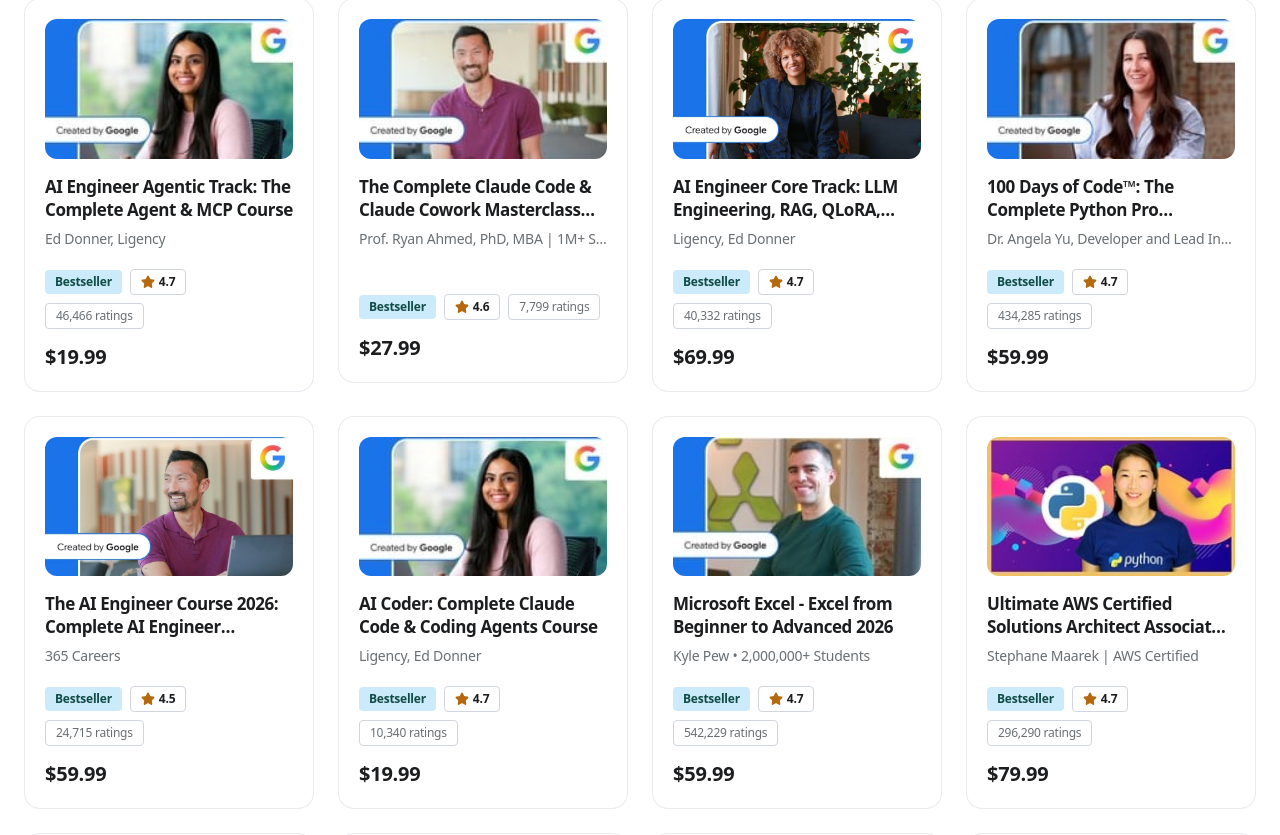
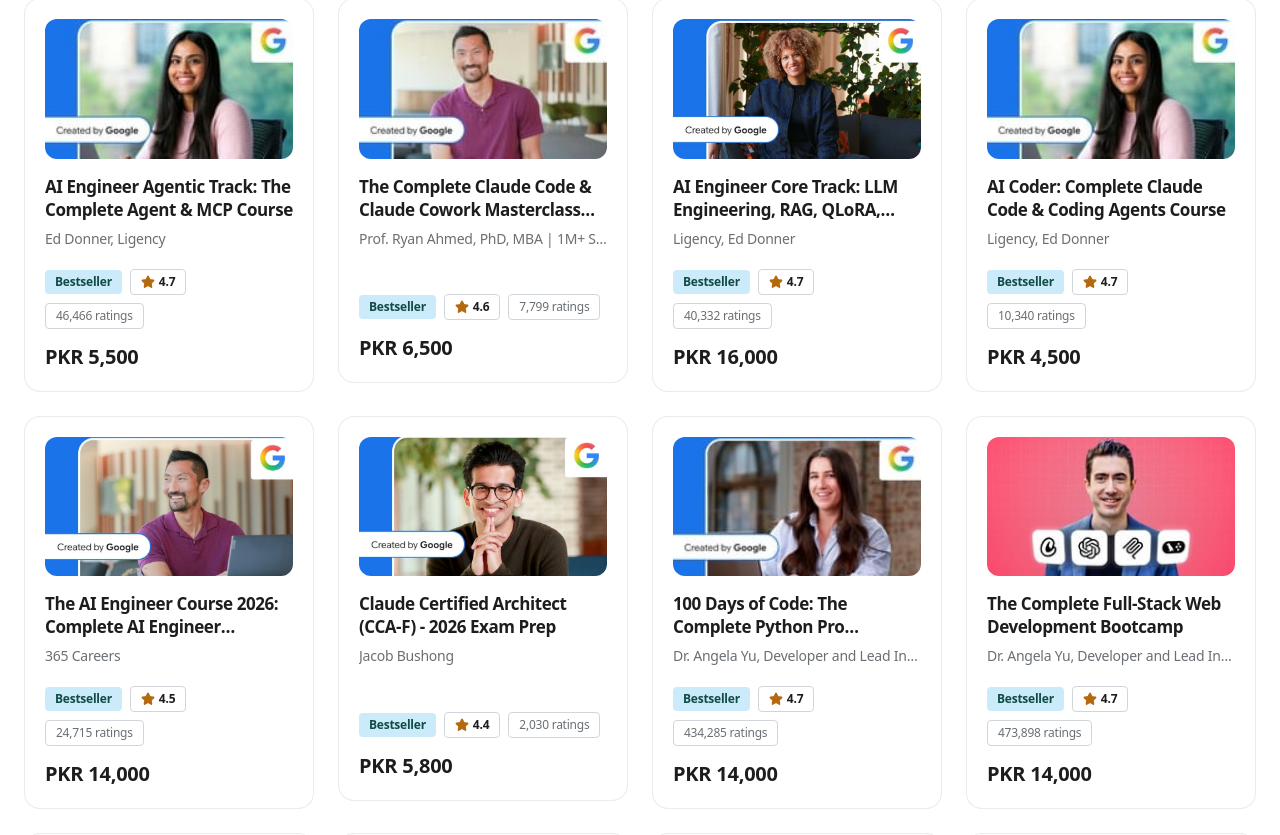
Before and after one commit to techbyrayyan/blank-slate-ins, a Next.js app: page / in a window 1280 px wide. Shown: the part 1323-2158 px from the top of the page. Built offline with nearby package versions, Linux system fonts and the light colour scheme.

Commit message:
Fix hydration mismatch and clean up shared courses data

```diff
--- a/src/app/layout.js
+++ b/src/app/layout.js
@@ -61,8 +61,9 @@ export default function RootLayout({ children }) {
     <html
       lang="en"
       className={`${geistSans.variable} ${geistMono.variable} h-full antialiased scroll-smooth`}
+      suppressHydrationWarning
     >
-      <body className="min-h-full flex flex-col font-sans bg-white text-[#1F2328]">
+      <body className="min-h-full flex flex-col font-sans bg-white text-[#1F2328]" suppressHydrationWarning>
         <div id="google_translate_element" style={{ display: "none" }} />
         {children}
         <Script id="google-translate-init" strategy="afterInteractive">
--- a/src/components/CustomCursor.js
+++ b/src/components/CustomCursor.js
@@ -6,9 +6,11 @@ import { motion } from "framer-motion";
 export default function CustomCursor() {
   const [mousePosition, setMousePosition] = useState({ x: -100, y: -100 });
   const [cursorMode, setCursorMode] = useState("default"); // "default" | "explore" | "view" | "button"
+  const [mounted, setMounted] = useState(false);
   const [isMobile, setIsMobile] = useState(true);
 
   useEffect(() => {
+    setMounted(true);
     const checkMobile = () => {
       const isTouch = window.matchMedia("(pointer: coarse)").matches || window.innerWidth < 1024;
       setIsMobile(isTouch);
@@ -36,7 +38,7 @@ export default function CustomCursor() {
     };
   }, []);
 
-  if (isMobile) return null;
+  if (!mounted || isMobile) return null;
 
   const cursorVariants = {
     default: {
@@ -44,9 +46,9 @@ export default function CustomCursor() {
       height: 10,
       x: mousePosition.x - 5,
       y: mousePosition.y - 5,
-      backgroundColor: "#B81134",
+      backgroundColor: "#1D4ED8",
       borderRadius: "9999px",
-      boxShadow: "0 0 12px rgba(184, 17, 52, 0.8)",
+      boxShadow: "0 0 12px rgba(29, 78, 216, 0.8)",
       transition: { type: "spring", damping: 30, stiffness: 400, mass: 0.1 },
     },
     explore: {
@@ -55,9 +57,9 @@ export default function CustomCursor() {
       x: mousePosition.x - 40,
       y: mousePosition.y - 40,
       backgroundColor: "#0D0D12",
-      border: "1px solid rgba(184, 17, 52, 0.6)",
+      border: "1px solid rgba(29, 78, 216, 0.6)",
       borderRadius: "9999px",
-      boxShadow: "0 0 20px rgba(184, 17, 52, 0.4)",
+      boxShadow: "0 0 20px rgba(29, 78, 216, 0.4)",
       transition: { type: "spring", damping: 25, stiffness: 350, mass: 0.2 },
     },
     view: {
@@ -68,7 +70,7 @@ export default function CustomCursor() {
       backgroundColor: "#0D0D12",
       border: "1px solid rgba(255, 255, 255, 0.3)",
       borderRadius: "9999px",
-      boxShadow: "0 0 20px rgba(184, 17, 52, 0.3)",
+      boxShadow: "0 0 20px rgba(29, 78, 216, 0.3)",
       transition: { type: "spring", damping: 25, stiffness: 350, mass: 0.2 },
     },
     button: {
@@ -76,8 +78,8 @@ export default function CustomCursor() {
       height: 32,
       x: mousePosition.x - 16,
       y: mousePosition.y - 16,
-      backgroundColor: "rgba(184, 17, 52, 0.3)",
-      border: "1px solid #FF2A4D",
+      backgroundColor: "rgba(29, 78, 216, 0.3)",
+      border: "1px solid #3B82F6",
       borderRadius: "9999px",
       transition: { type: "spring", damping: 28, stiffness: 380, mass: 0.15 },
     },
@@ -90,7 +92,7 @@ export default function CustomCursor() {
       animate={cursorMode}
     >
       {cursorMode === "explore" && <span className="text-[#FFFFFF]">EXPLORE</span>}
-      {cursorMode === "view" && <span className="text-[#FF2A4D]">VIEW</span>}
+      {cursorMode === "view" && <span className="text-[#60A5FA]">VIEW</span>}
     </motion.div>
   );
 }
--- a/src/components/InteractiveProgramExplorer.js
+++ b/src/components/InteractiveProgramExplorer.js
@@ -2,263 +2,10 @@
 
 import Link from "next/link";
 import CourseCard from "./CourseCard";
-
-const trendingCourses12 = [
-  {
-    id: 1,
-    title: "AI Engineer Agentic Track: The Complete Agent & MCP Course",
-    author: "Ed Donner, Ligency",
-    image: "/6969213_4dde_2.jpg",
-    badge: "Bestseller",
-    badgeType: "bestseller",
-    rating: "4.7",
-    ratingCount: "46,466 ratings",
-    price: "$19.99",
-    updated: "July 2026",
-    hours: "21 total hours",
-    level: "Intermediate",
-    description: "Master AI Agents in 30 days: build 8 real-world projects with OpenAI Agents SDK, CrewAI, LangGraph, AutoGen and MCP.",
-    bullets: [
-      "Build and deploy your own AI Agent as a Career Digital Twin",
-      "SDR Agent: create Sales Representatives that send professional emails",
-      "Deep Research Agent: a team of Agents carrying out extensive research",
-      "Master MCP protocol to connect AI agents to real-world tools",
-    ],
-  },
-  {
-    id: 2,
-    title: "The Complete Claude Code & Claude Cowork Masterclass [2026]",
-    author: "Prof. Ryan Ahmed, PhD, MBA | 1M+ Students",
-    image: "/6969205_19aa_3.jpg",
-    badge: "Bestseller",
-    badgeType: "bestseller",
-    rating: "4.6",
-    ratingCount: "7,799 ratings",
-    price: "$27.99",
-    updated: "August 2026",
-    hours: "18 total hours",
-    level: "All Levels",
-    description: "Master Claude Code and Claude Cowork to automate your entire software development workflow with AI.",
-    bullets: [
-      "Use Claude Code to build full-stack apps from scratch with prompts",
-      "Automate code reviews, testing, and deployment with Claude",
-      "Build real-world SaaS products using Claude Cowork collaboration",
-      "Master advanced prompting techniques for software engineering",
-    ],
-  },
-  {
-    id: 3,
-    title: "AI Engineer Core Track: LLM Engineering, RAG, QLoRA, Agents",
-    author: "Ligency, Ed Donner",
-    image: "/6969199_31c3_4.jpg",
-    badge: "Bestseller",
-    badgeType: "bestseller",
-    rating: "4.7",
-    ratingCount: "40,332 ratings",
-    price: "$69.99",
-    updated: "June 2026",
-    hours: "35 total hours",
-    level: "Intermediate",
-    description: "Go deep into LLM Engineering: build RAG pipelines, fine-tune models with QLoRA, and deploy production AI agents.",
-    bullets: [
-      "Build end-to-end RAG systems with LangChain and vector databases",
-      "Fine-tune open-source LLMs using QLoRA on your own data",
-      "Deploy AI agents with memory, tools, and multi-step reasoning",
-      "Master embeddings, chunking strategies, and retrieval optimization",
-    ],
-  },
-  {
-    id: 4,
-    title: "100 Days of Code™: The Complete Python Pro Bootcamp",
-    author: "Dr. Angela Yu, Developer and Lead Instructor",
-    image: "/6969223_f9ac_3.jpg",
-    badge: "Bestseller",
-    badgeType: "bestseller",
-    rating: "4.7",
-    ratingCount: "434,285 ratings",
-    price: "$59.99",
-    updated: "May 2026",
-    hours: "60 total hours",
-    level: "Beginner",
-    description: "Master Python by building 100 projects in 100 days. Learn data science, automation, web development, and more.",
-    bullets: [
-      "Build 100 unique projects from games to data visualizations",
-      "Learn web scraping, automation, and API integration",
-      "Create Flask web apps and deploy them to the cloud",
-      "Master data science with Pandas, NumPy, and Matplotlib",
-    ],
-  },
-  {
-    id: 5,
-    title: "The AI Engineer Course 2026: Complete AI Engineer Bootcamp",
-    author: "365 Careers",
-    image: "/6969217_3976_3.jpg",
-    badge: "Bestseller",
-    badgeType: "bestseller",
-    rating: "4.5",
-    ratingCount: "24,715 ratings",
-    price: "$59.99",
-    updated: "July 2026",
-    hours: "28 total hours",
-    level: "All Levels",
-    description: "Become a job-ready AI Engineer. Learn the full AI engineering stack from APIs to deployment.",
-    bullets: [
-      "Work with OpenAI, Anthropic, and open-source model APIs",
-      "Build and deploy RAG chatbots for real business use cases",
-      "Master prompt engineering and LLM evaluation techniques",
-      "Get hands-on with vector databases and AI orchestration",
-    ],
-  },
-  {
-    id: 6,
-    title: "AI Coder: Complete Claude Code & Coding Agents Course",
-    author: "Ligency, Ed Donner",
-    image: "/6969213_4dde_2.jpg",
-    badge: "Bestseller",
-    badgeType: "bestseller",
-    rating: "4.7",
-    ratingCount: "10,340 ratings",
-    price: "$19.99",
-    updated: "August 2026",
-    hours: "14 total hours",
-    level: "Intermediate",
-    description: "Use Claude Code and AI coding agents to ship production-quality software 10x faster.",
-    bullets: [
-      "Build complete applications using Claude Code with zero friction",
-      "Create coding agents that write, test, and debug code autonomously",
-      "Integrate AI coding tools into your existing development workflow",
-      "Ship full-stack projects in hours instead of weeks",
-    ],
-  },
-  {
-    id: 7,
-    title: "Microsoft Excel - Excel from Beginner to Advanced 2026",
-    author: "Kyle Pew • 2,000,000+ Students",
-    image: "/6969229_ff40_2.jpg",
-    badge: "Bestseller",
-    badgeType: "bestseller",
-    rating: "4.7",
-    ratingCount: "542,229 ratings",
-    price: "$59.99",
-    updated: "April 2026",
-    hours: "19 total hours",
-    level: "All Levels",
-    description: "Master Microsoft Excel from the basics to advanced formulas, pivot tables, and data visualization.",
-    bullets: [
-      "Learn 150+ Excel functions including VLOOKUP, INDEX, MATCH",
-      "Build dynamic dashboards and interactive reports",
-      "Master Pivot Tables and Pivot Charts for data analysis",
-      "Automate repetitive tasks using Excel Macros and VBA",
-    ],
-  },
-  {
-    id: 8,
-    title: "Ultimate AWS Certified Solutions Architect Associate 2026",
-    author: "Stephane Maarek | AWS Certified",
-    image: "/2776760_f176_10.jpg",
-    badge: "Bestseller",
-    badgeType: "bestseller",
-    rating: "4.7",
-    ratingCount: "296,290 ratings",
-    price: "$79.99",
-    updated: "June 2026",
-    hours: "26 total hours",
-    level: "Intermediate",
-    description: "Pass the AWS Solutions Architect Associate exam and design resilient, high-performing cloud architectures.",
-    bullets: [
-      "Master all AWS core services: EC2, S3, VPC, RDS, Lambda",
-      "Design high-availability and fault-tolerant architectures",
-      "Learn AWS security, IAM, and compliance best practices",
-      "Practice with 300+ exam-style questions and mock exams",
-    ],
-  },
-  {
-    id: 9,
-    title: "The Complete Full-Stack Web Development Bootcamp",
-    author: "Dr. Angela Yu, Developer and Lead Instructor",
-    image: "/6566789_2e8a_10.jpg",
-    badge: "Bestseller",
-    badgeType: "bestseller",
-    rating: "4.7",
-    ratingCount: "473,898 ratings",
-    price: "$59.99",
-    updated: "March 2026",
-    hours: "65 total hours",
-    level: "Beginner",
-    description: "Become a full-stack web developer. Learn HTML, CSS, JavaScript, React, Node.js, and databases.",
-    bullets: [
-      "Build responsive websites with HTML5, CSS3, and Bootstrap",
-      "Master JavaScript ES6+ and React for front-end development",
-      "Create back-end APIs with Node.js, Express, and MongoDB",
-      "Deploy full-stack apps on cloud platforms",
-    ],
-  },
-  {
-    id: 10,
-    title: "Complete Data Analyst Bootcamp From Basics To Advanced",
-    author: "Krish Naik, Jayant Topnani",
-    image: "/6100015_1979_5.jpg",
-    badge: "Bestseller",
-    badgeType: "bestseller",
-    rating: "4.5",
-    ratingCount: "21,675 ratings",
-    price: "$59.99",
-    updated: "May 2026",
-    hours: "42 total hours",
-    level: "Beginner",
-    description: "Become a data analyst from scratch. Learn Excel, SQL, Python, Power BI, and statistics.",
-    bullets: [
-      "Analyze datasets with Python, Pandas, and NumPy",
-      "Write complex SQL queries for real-world business problems",
-      "Build interactive dashboards in Power BI and Tableau",
-      "Apply statistics and probability to data analysis projects",
-    ],
-  },
-  {
-    id: 11,
-    title: "[NEW] Ultimate AWS Certified Cloud Practitioner CLF-C02 2026",
-    author: "Stephane Maarek | AWS Certified",
-    image: "/2776760_f176_10.jpg",
-    badge: "Bestseller",
-    badgeType: "bestseller",
-    rating: "4.7",
-    ratingCount: "294,192 ratings",
-    price: "$79.99",
-    updated: "July 2026",
-    hours: "14 total hours",
-    level: "Beginner",
-    description: "Pass the AWS Cloud Practitioner exam. Learn AWS fundamentals, billing, security, and core cloud concepts.",
-    bullets: [
-      "Understand all AWS core services for the CLF-C02 exam",
-      "Learn cloud economics, pricing models, and billing",
-      "Master AWS security, compliance, and shared responsibility",
-      "Practice with 300+ exam questions and full mock tests",
-    ],
-  },
-  {
-    id: 12,
-    title: "Claude Certified Architect (CCA-F, CCAR-F) - 2026 Exam Prep",
-    author: "Jacob Bushong",
-    image: "/6969231_51c2_2.jpg",
-    badge: "Bestseller",
-    badgeType: "bestseller",
-    rating: "4.4",
-    ratingCount: "2,030 ratings",
-    price: "$24.99",
-    updated: "August 2026",
-    hours: "10 total hours",
-    level: "Intermediate",
-    description: "Prepare for the Claude Certified Architect exam. Master Anthropic's AI architecture and responsible AI design.",
-    bullets: [
-      "Understand Claude's Constitutional AI training methodology",
-      "Design enterprise AI workflows using Claude APIs and tools",
-      "Learn responsible AI architecture and safety guardrails",
-      "Practice with real CCA-F exam questions and study guides",
-    ],
-  },
-];
+import { allCourses } from "@/lib/coursesData";
 
 export default function InteractiveProgramExplorer({ onOpenApply }) {
+  const trendingCourses12 = allCourses.slice(0, 12);
   return (
     <section className="py-8 sm:py-10 bg-white text-[#1c1d1f] relative select-none" id="programs">
 
```
